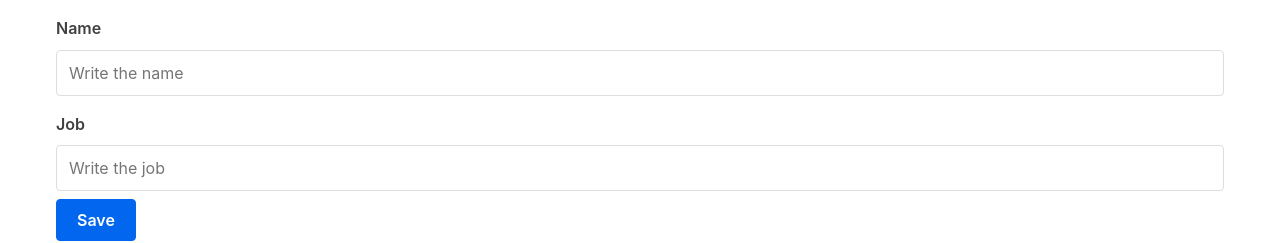
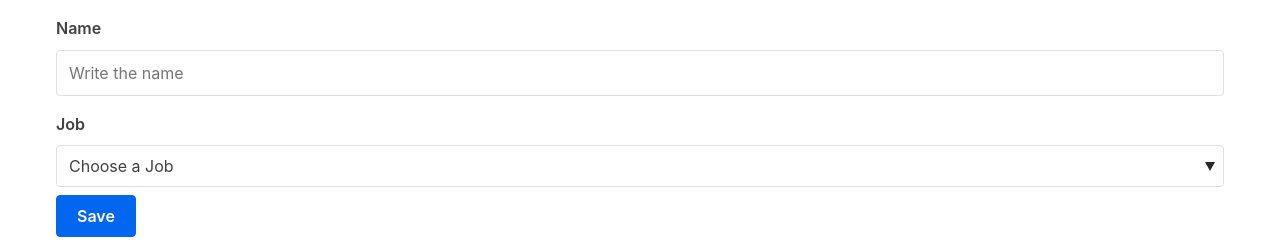
Before and after one commit to tocaacademy/First-React-App, a React (Create React App) app: page / in a window 1280 px wide. Shown: the top 243 px of the page. Built offline with nearby package versions, Linux system fonts and the light colour scheme.

Commit message:
Se agrego un select al campo Job

```diff
--- a/src/Components/WorkerForm/form.js
+++ b/src/Components/WorkerForm/form.js
@@ -5,6 +5,8 @@ class WorkerForm extends Component{
         name:"",
         job:""
     }
+
+    jobs = ["Developer","Front-End","Back-End", "Full Stack"]
     state=this.initState
 
     onChangeNJ=(event)=>{
@@ -28,7 +30,17 @@ class WorkerForm extends Component{
                     </div>
                     <div>
                         <label>Job</label>
-                        <input name="job" onChange={this.onChangeNJ} type='text' placeholder="Write the job"/>
+                        <select name="job" onChange={this.onChangeNJ}>
+                            <option value="">Choose a Job</option>
+                            {
+                                this.jobs.map((job,idx)=>{
+                                     return(
+                                      <option value={job}>{job}</option>
+                                )})
+
+
+                            }
+                        </select>
                     </div>
                     <div>
                         <input onClick={this.onSubmit} type='button' value="Save" />
```
Also changed, not shown: package.json (line endings or trailing spaces), src/Components/Table/index.js (line endings or trailing spaces), src/Components/Table/tableBody.js (line endings or trailing spaces), src/Components/Table/tableHeader.js (line endings or trailing spaces), 1 other file (tests, documents, lock files or other folders).
